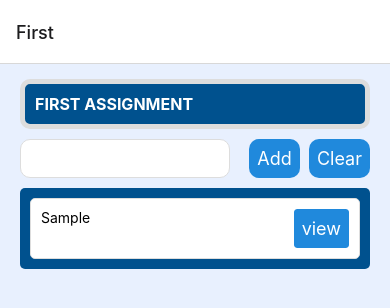
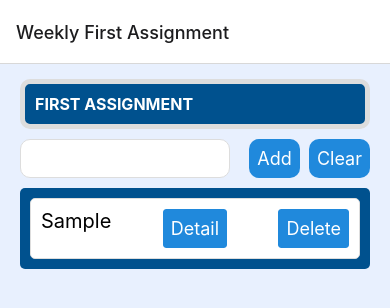
Before and after one commit to firdousali86/D19BTraining, a React Native app: screen / in a window 390 px wide. Both pictures are taken after typing "Sample" into the empty fields and a click on the button "Add". Shown: the top 308 px of the page. Built offline with nearby package versions, Linux system fonts and the light colour scheme.

Commit message:
First Assignment

```diff
--- a/App.js
+++ b/App.js
@@ -1,16 +1,17 @@
 import React, {useState} from 'react';
 import {NavigationContainer} from '@react-navigation/native';
 import {createNativeStackNavigator} from '@react-navigation/native-stack';
-import {FunAndClass, FirstAssignment,Details} from './src/components/master/Index';
+import {FunAndClass, FirstAssignment, Details} from './src/components/master/Index';
 
 const Stack = createNativeStackNavigator();
+
 function App() {
     return (
         <NavigationContainer>
             <Stack.Navigator>
-        <Stack.Screen name="First" component={FirstAssignment} />
-        <Stack.Screen name="Home" component={FunAndClass} />
-        <Stack.Screen name="Details" component={Details} />
+                <Stack.Screen name="Weekly First Assignment" component={FirstAssignment}/>
+                <Stack.Screen name="Home" component={FunAndClass}/>
+                <Stack.Screen name="Details" component={Details}/>
             </Stack.Navigator>
         </NavigationContainer>
     );
--- a/src/components/practices/first_assignment/Details.js
+++ b/src/components/practices/first_assignment/Details.js
@@ -1,7 +1,7 @@
 import React from 'react';
 import {View, Text, Button} from 'react-native';
 
-const Details = ({navigation,route}) => {
+const Details = ({navigation, route}) => {
     return (
         <View>
             <Text>{route.params?.item}</Text>
--- a/src/components/practices/first_assignment/FirstAssignment.js
+++ b/src/components/practices/first_assignment/FirstAssignment.js
@@ -1,4 +1,4 @@
-import React, {useState} from 'react';
+import React, { useState } from 'react';
 import {
     View,
     Text,
@@ -12,7 +12,6 @@ import {Button} from 'react-native-elements';
 const FirstAssignment = props => {
     const [todoArr, setTodoArr] = useState([]);
     const [task, setTask] = useState('');
-
     return (
         <SafeAreaView style={stylesCss.safeAreaView}>
             <View style={stylesCss.mainView}>
@@ -28,7 +27,7 @@ const FirstAssignment = props => {
                         style={stylesCss.textInput}
                     />
                     <Button
-            buttonStyle={{borderRadius: 10}}
+                        buttonStyle={{ borderRadius: 10 }}
                         title="Add"
                         onPress={() => {
                             if (task !== '') {
@@ -38,7 +37,7 @@ const FirstAssignment = props => {
                         }}
                     />
                     <Button
-            buttonStyle={{borderRadius: 10}}
+                        buttonStyle={{ borderRadius: 10 }}
                         title="Clear"
                         onPress={() => {
                             setTodoArr([]);
@@ -49,13 +48,23 @@ const FirstAssignment = props => {
                 <View style={stylesCss.flatListMain}>
                     <FlatList
                         data={todoArr}
-            renderItem={({item}) => (
+                        renderItem={({ item }) => (
                             <View style={stylesCss.flatListContainer}>
-                <Text style={{alignItems: 'center'}}>{item}</Text>
+                                <Text style={{ alignItems: 'center', fontSize: 20 }} >{item}</Text>
                                 <Button
-                  title={'view'}
+                                    title={'Detail'}
                                     onPress={() => {
-                    props.navigation.navigate('Details', {item: item});
+                                        props.navigation.navigate('Details', { item: item });
+                                    }}
+                                />
+                                <Button
+                                    title={'Delete'}
+                                    onPress={() => {
+                                        var index = todoArr.indexOf(item);
+                                        if (index > -1) {
+                                            todoArr.splice(index, 1);
+                                            setTodoArr([...todoArr]);
+                                        }
                                     }}
                                 />
                             </View>
@@ -68,7 +77,7 @@ const FirstAssignment = props => {
 };
 
 const stylesCss = StyleSheet.create({
-  safeAreaView: {flex: 1},
+    safeAreaView: { flex: 1 },
     mainView: {
         flex: 1,
         backgroundColor: '#e8f0fe',
```
Also changed, not shown: 3 other files (tests, documents, lock files or other folders). Lines whose indentation alone changed are shown as unchanged.
